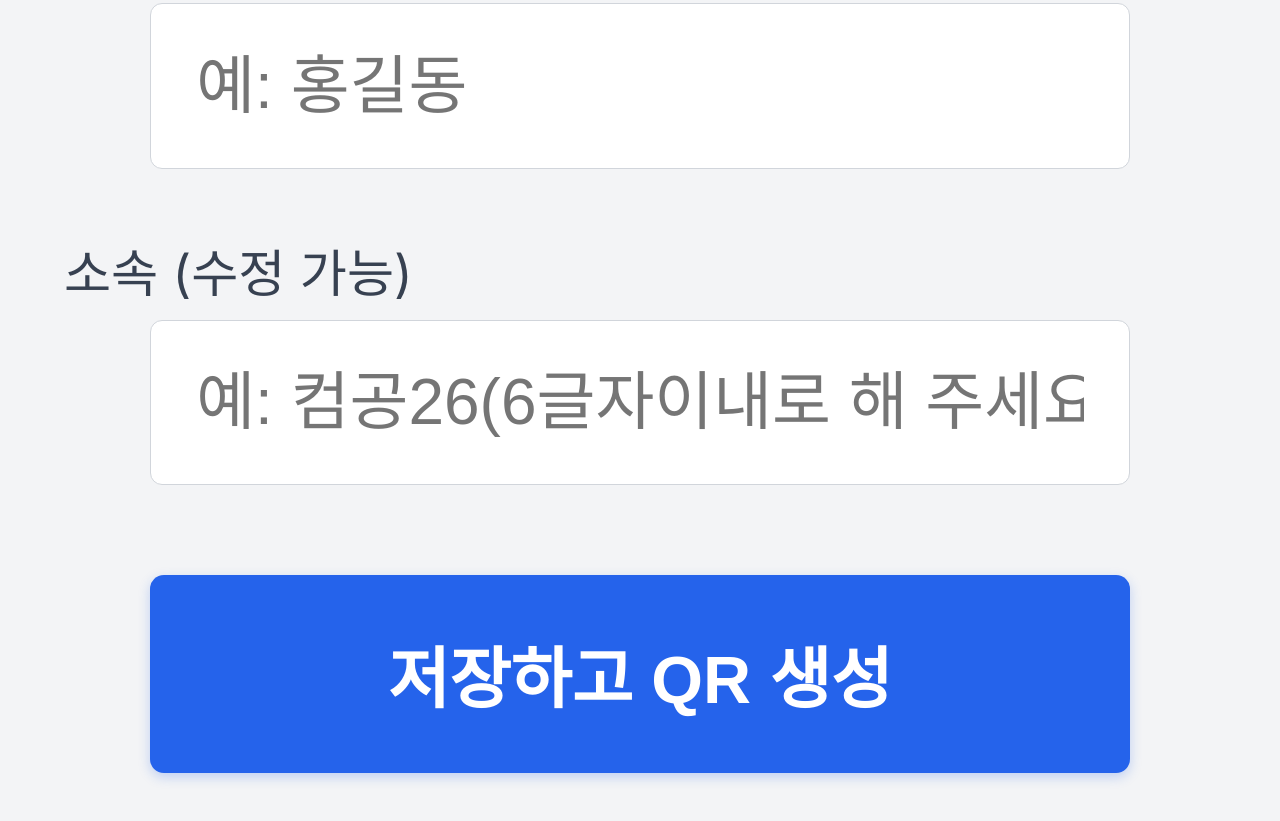
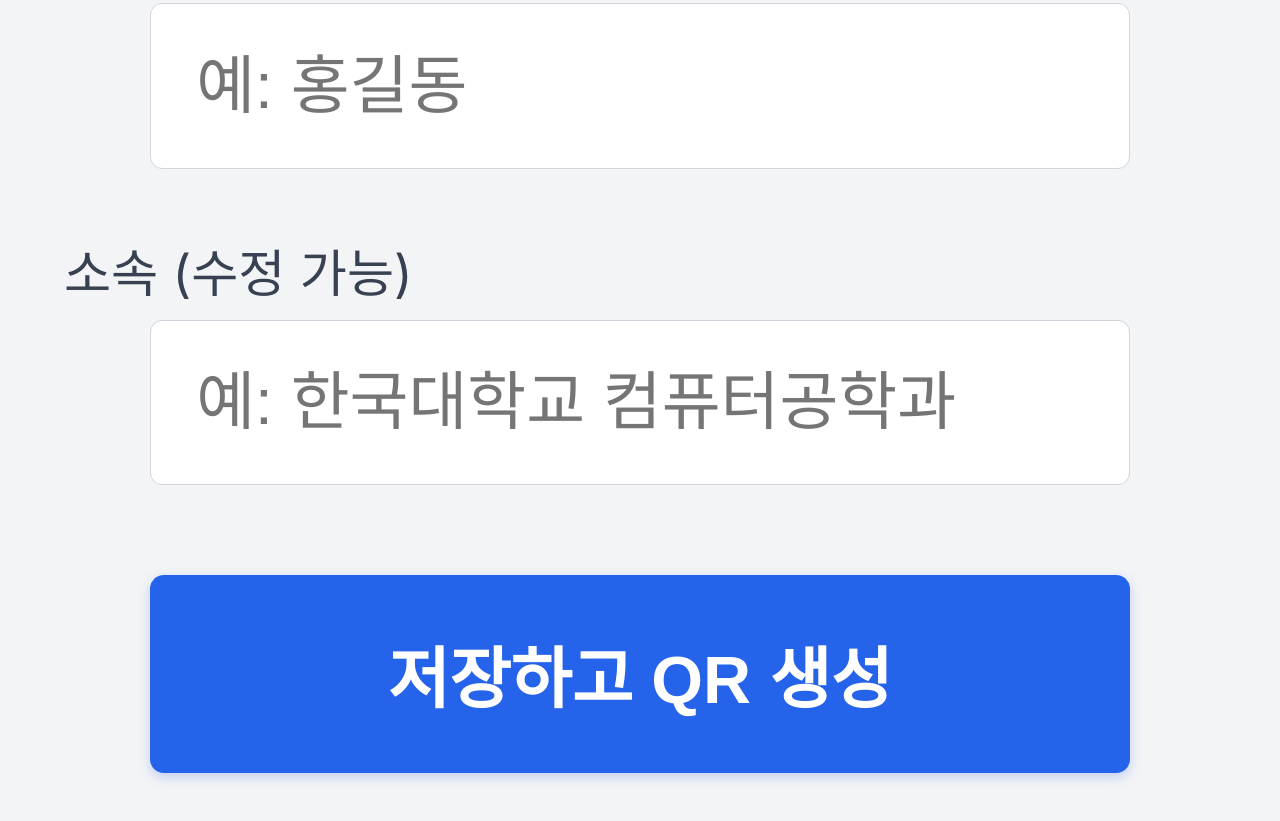
Before and after one commit to kjhnav/gotoschool, a plain HTML site: page index.html in a window 1280 px wide. Shown: the part 685-1506 px from the top of the page. Drawn offline with Linux system fonts and the light colour scheme.

Commit message:
Update index.html

```diff
--- a/index.html
+++ b/index.html
@@ -102,7 +102,7 @@
       <input id="name-input" type="text" placeholder="예: 홍길동" />
 
       <div class="label">소속 (수정 가능)</div>
-      <input id="dept-input" type="text" placeholder="예: 컴공26(6글자이내로 해 주세요)" />
+      <input id="dept-input" type="text" placeholder="예: 한국대학교 컴퓨터공학과" />
 
       <button id="save-first-btn">저장하고 QR 생성</button>
     </div>
```
